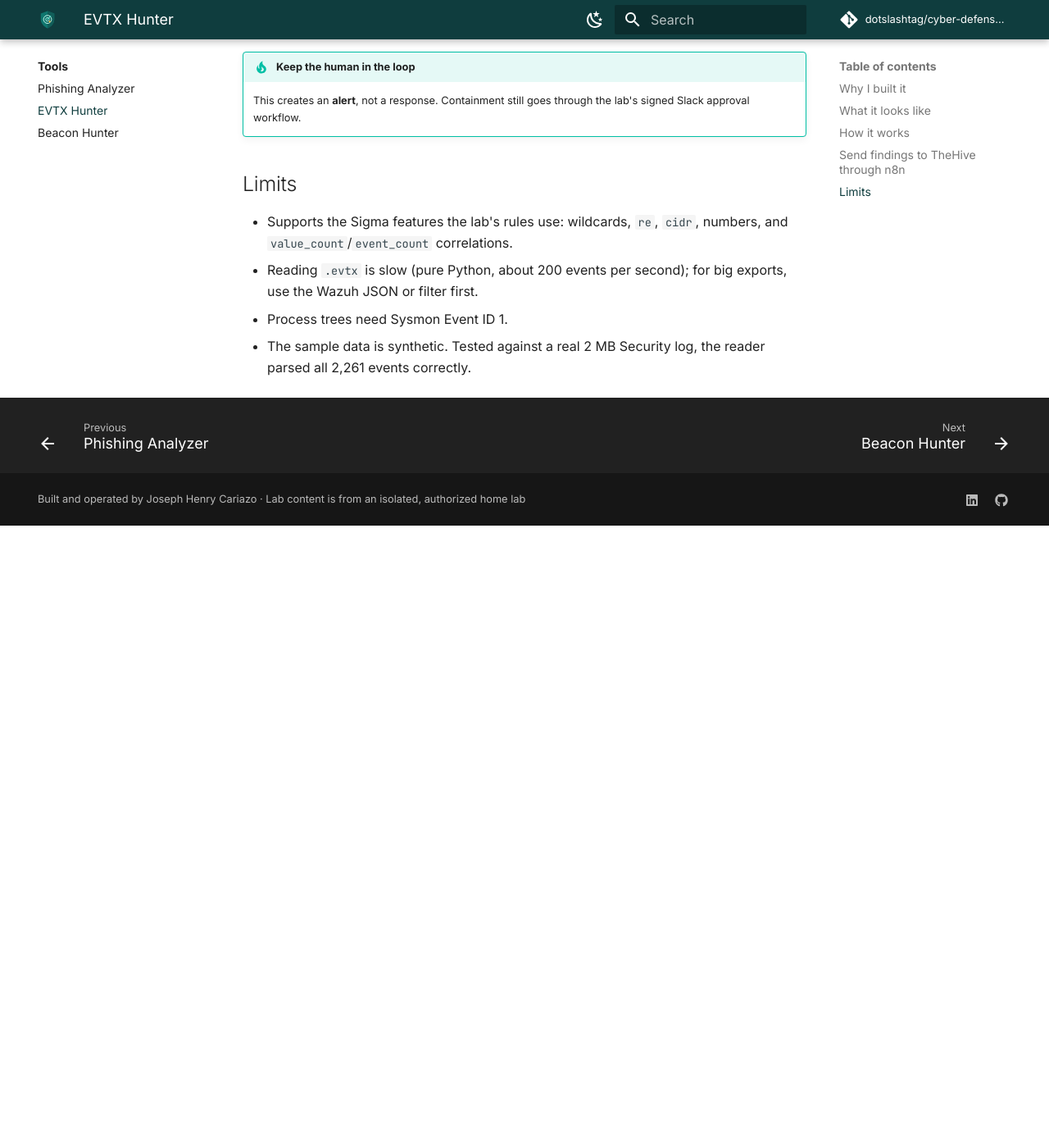
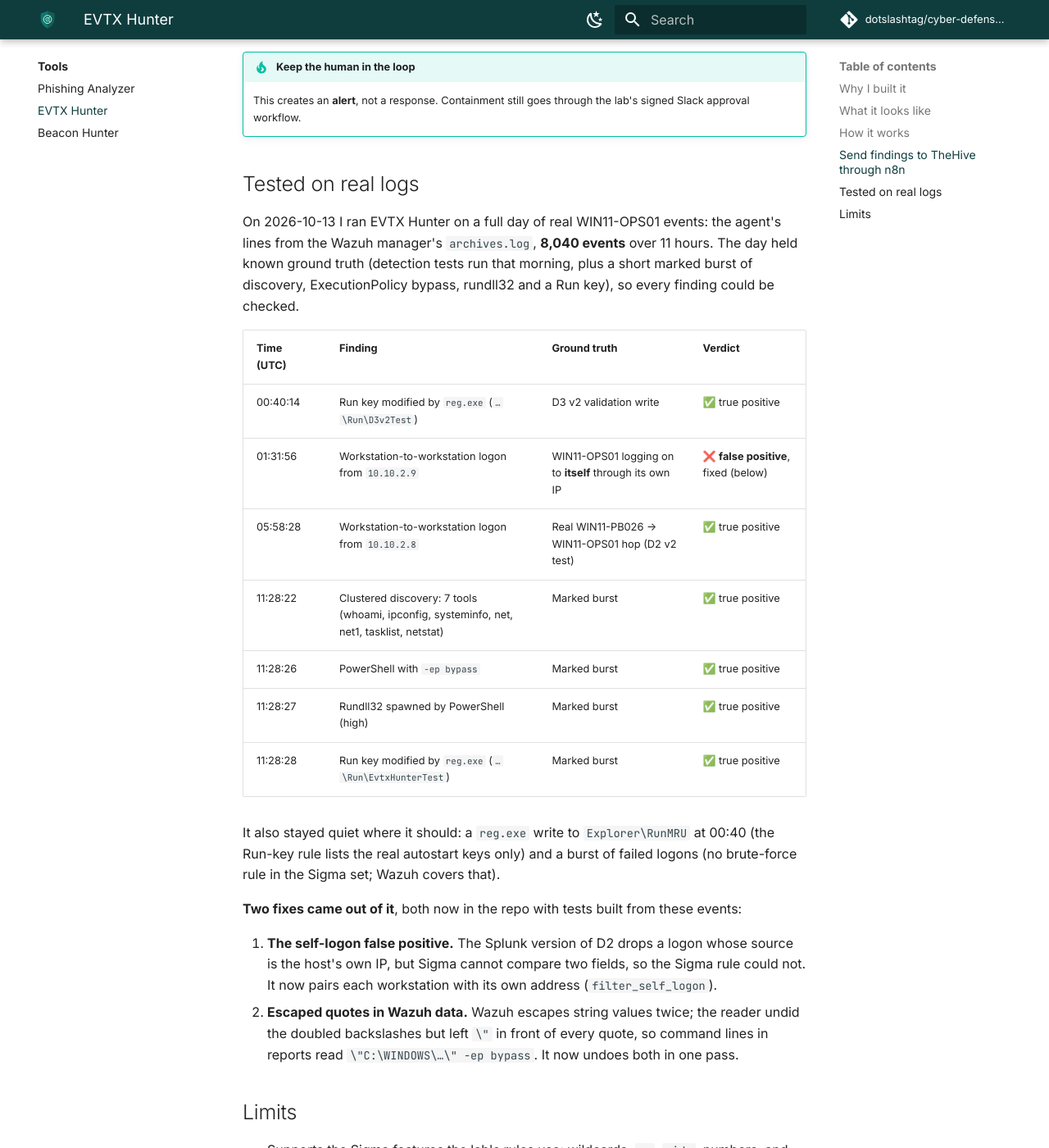
Before and after one commit to dotslashtag/cyber-defense-lab, an MkDocs documentation site: the page built from docs/tools/evtx-hunter.md, in a window 1280 px wide and 1400 px high, scrolled down 2888 px. Shown: the whole window at 82% size. Built offline with MkDocs 1.6.1 and Material for MkDocs 9.7.7, drawn with Linux system fonts in a browser that asks for light colours; comment, search, counter and statistics services are not loaded; before the commit the page ends 3529 px from its top, so only the background shows below that; some of the changed text lies outside the part shown.

Commit message:
feat(evtx-hunter): fixes from a real-log run; document the results
Ran EVTX Hunter on a real day of WIN11-OPS01 events (8,040 from the Wazuh
archives): 7 findings, 6 true positives against known ground truth and 1
false positive. Fixes, each with a test built from the real events:
- Sigma D2: filter_self_logon pairs each workstation with its own IP, so a
  host logging on to itself via its own address no longer matches.
- Wazuh reader: undo escaped quotes as well as doubled backslashes in one
  pass, so command lines no longer show stray backslash-quote pairs.
Docs: "Tested on real logs" section (no SIDs) and a UTF-8 tip for PS 5.

Co-Authored-By: Claude Opus 5.5 <noreply@anthropic.com>
Claude-Session: https://claude.ai/code/session_01VSxWRXTvMG1cQKzoG3F5Sa

```diff
--- a/docs/tools/evtx-hunter.md
+++ b/docs/tools/evtx-hunter.md
@@ -110,6 +110,37 @@ The tool posts a JSON summary; n8n turns it into a TheHive alert. Setup in n8n
     This creates an **alert**, not a response. Containment still goes through the
     lab's signed Slack approval workflow.
 
+## Tested on real logs
+
+On 2026-10-13 I ran EVTX Hunter on a full day of real WIN11-OPS01 events: the agent's
+lines from the Wazuh manager's `archives.log`, **8,040 events** over 11 hours. The day
+held known ground truth (detection tests run that morning, plus a short marked burst of
+discovery, ExecutionPolicy bypass, rundll32 and a Run key), so every finding could be
+checked.
+
+| Time (UTC) | Finding | Ground truth | Verdict |
+|---|---|---|---|
+| 00:40:14 | Run key modified by `reg.exe` (`…\Run\D3v2Test`) | D3 v2 validation write | ✅ true positive |
+| 01:31:56 | Workstation-to-workstation logon from `10.10.2.9` | WIN11-OPS01 logging on to **itself** through its own IP | ❌ **false positive**, fixed (below) |
+| 05:58:28 | Workstation-to-workstation logon from `10.10.2.8` | Real WIN11-PB026 → WIN11-OPS01 hop (D2 v2 test) | ✅ true positive |
+| 11:28:22 | Clustered discovery: 7 tools (whoami, ipconfig, systeminfo, net, net1, tasklist, netstat) | Marked burst | ✅ true positive |
+| 11:28:26 | PowerShell with `-ep bypass` | Marked burst | ✅ true positive |
+| 11:28:27 | Rundll32 spawned by PowerShell (high) | Marked burst | ✅ true positive |
+| 11:28:28 | Run key modified by `reg.exe` (`…\Run\EvtxHunterTest`) | Marked burst | ✅ true positive |
+
+It also stayed quiet where it should: a `reg.exe` write to `Explorer\RunMRU` at 00:40
+(the Run-key rule lists the real autostart keys only) and a burst of failed logons (no
+brute-force rule in the Sigma set; Wazuh covers that).
+
+**Two fixes came out of it**, both now in the repo with tests built from these events:
+
+1. **The self-logon false positive.** The Splunk version of D2 drops a logon whose source
+   is the host's own IP, but Sigma cannot compare two fields, so the Sigma rule could not.
+   It now pairs each workstation with its own address (`filter_self_logon`).
+2. **Escaped quotes in Wazuh data.** Wazuh escapes string values twice; the reader undid
+   the doubled backslashes but left `\"` in front of every quote, so command lines in
+   reports read `\"C:\WINDOWS\…\" -ep bypass`. It now undoes both in one pass.
+
 ## Limits
 
 - Supports the Sigma features the lab's rules use: wildcards, `re`, `cidr`,
@@ -117,5 +148,8 @@ The tool posts a JSON summary; n8n turns it into a TheHive alert. Setup in n8n
 - Reading `.evtx` is slow (pure Python, about 200 events per second); for big
   exports, use the Wazuh JSON or filter first.
 - Process trees need Sysmon Event ID 1.
-- The sample data is synthetic. Tested against a real 2 MB Security log, the
+- The bundled sample data is synthetic; see "Tested on real logs" above for a run on a
+  real day of WIN11-OPS01 events. Tested against a real 2 MB Security log, the
   reader parsed all 2,261 events correctly.
+- Reports are UTF-8. In Windows PowerShell 5, read them with
+  `Get-Content report.md -Encoding UTF8`, or arrows and tree lines show as `â†’`.
```
Also changed, not shown: 4 other files.
